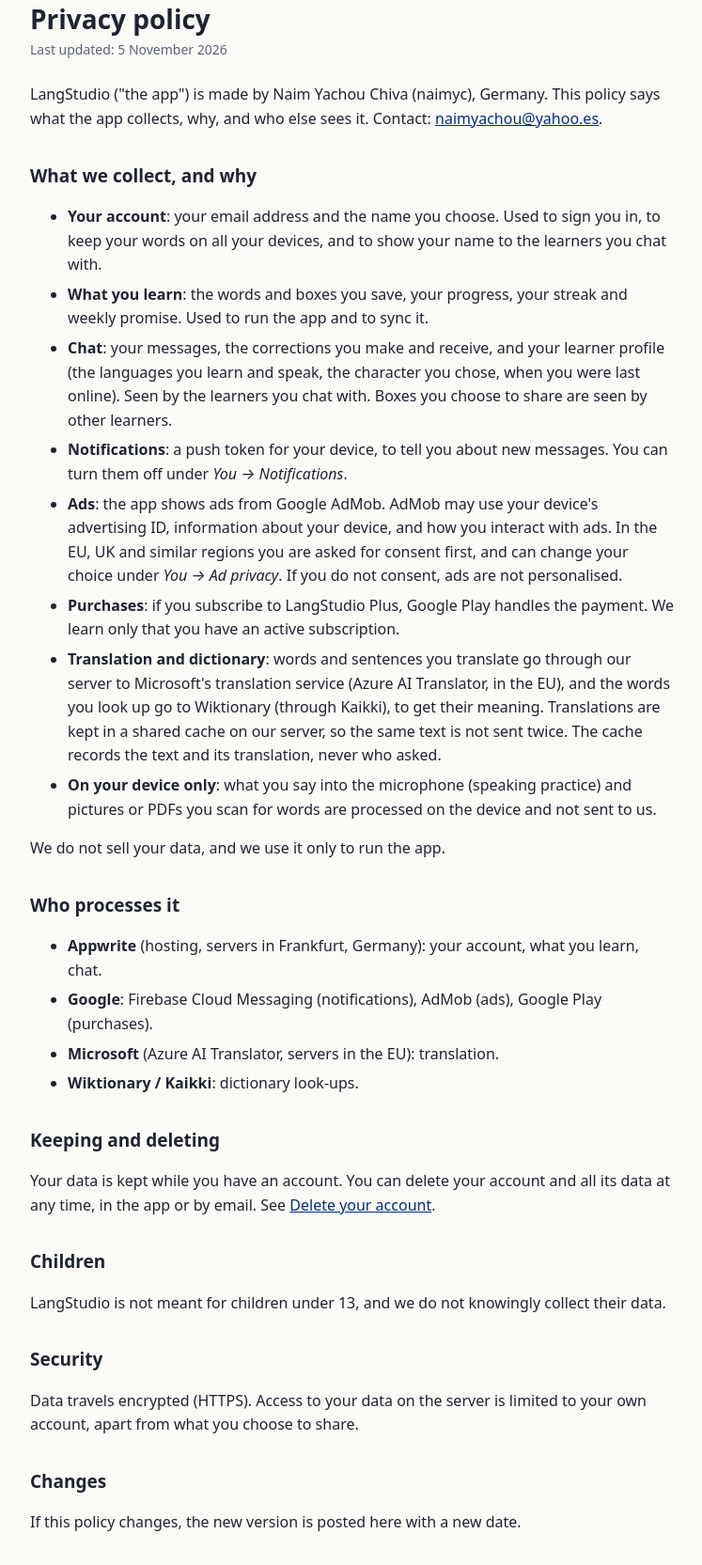
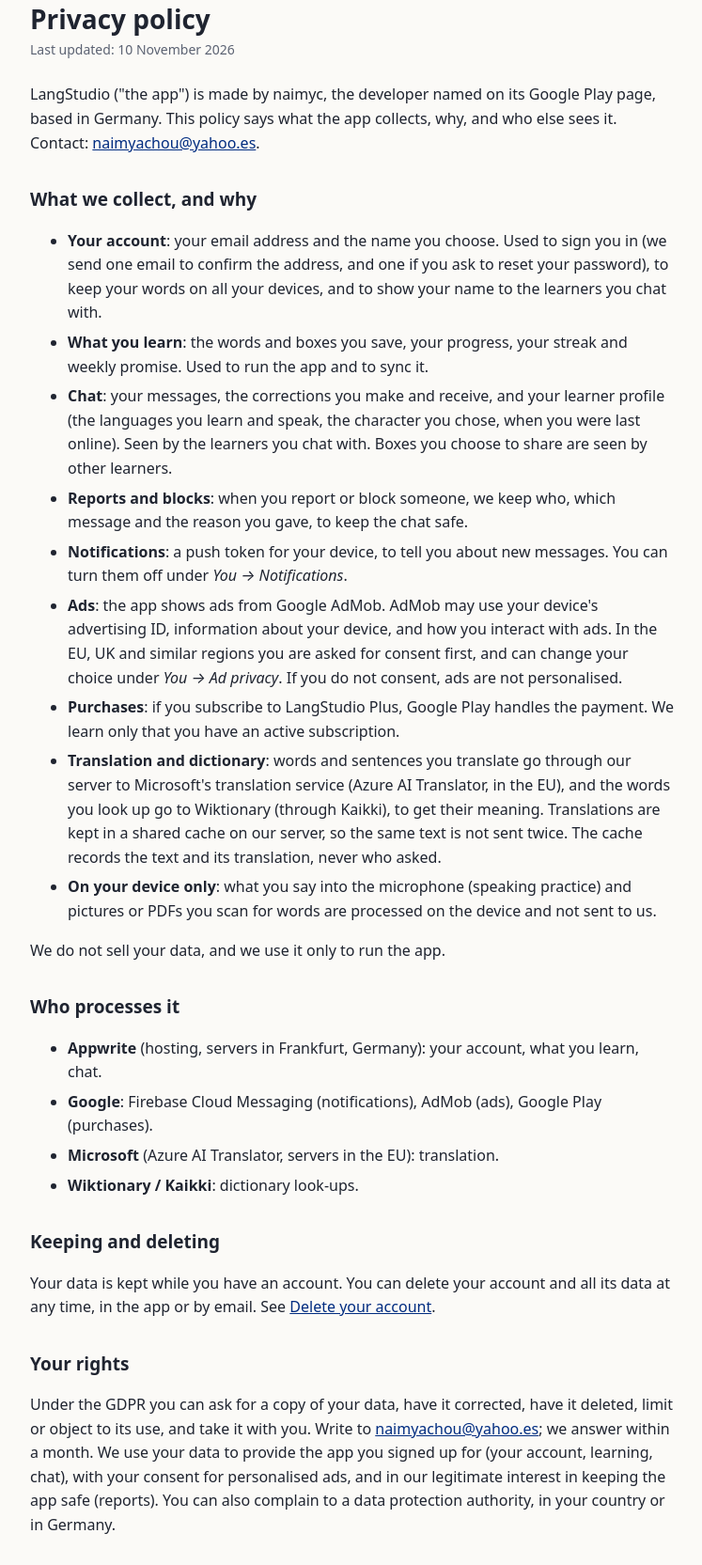
Before and after one commit to naimyc/naimyc.github.io, a plain HTML site: page privacy.html in a window 1280 px wide. Shown: the part 101-1766 px from the top of the page at 94% size, without its empty margins (264-1011 px from the left). Drawn offline with Linux system fonts and the light colour scheme.

Commit message:
Pages ready for Google Play: naimyc as the developer, GDPR rights, terms linked

```diff
--- a/privacy.html
+++ b/privacy.html
@@ -12,16 +12,18 @@
 <main>
   <header><img src="icon.png" alt=""><a href="./">LangStudio</a></header>
   <h1>Privacy policy</h1>
-  <p class="updated">Last updated: 5 November 2026</p>
+  <p class="updated">Last updated: 10 November 2026</p>
 
-  <p>LangStudio ("the app") is made by Naim Yachou Chiva (naimyc), Germany. This
+  <p>LangStudio ("the app") is made by naimyc, the developer named on its
+    Google Play page, based in Germany. This
     policy says what the app collects, why, and who else sees it. Contact:
     <a href="mailto:naimyachou@yahoo.es">naimyachou@yahoo.es</a>.</p>
 
   <h2>What we collect, and why</h2>
   <ul>
     <li><strong>Your account</strong>: your email address and the name you
-      choose. Used to sign you in, to keep your words on all your devices,
+      choose. Used to sign you in (we send one email to confirm the address,
+      and one if you ask to reset your password), to keep your words on all your devices,
       and to show your name to the learners you chat with.</li>
     <li><strong>What you learn</strong>: the words and boxes you save, your
       progress, your streak and weekly promise. Used to run the app and to
@@ -31,6 +33,9 @@
       the character you chose, when you were last online). Seen by the
       learners you chat with. Boxes you choose to share are seen by other
       learners.</li>
+    <li><strong>Reports and blocks</strong>: when you report or block someone,
+      we keep who, which message and the reason you gave, to keep the chat
+      safe.</li>
     <li><strong>Notifications</strong>: a push token for your device, to tell
       you about new messages. You can turn them off under
       <em>You → Notifications</em>.</li>
@@ -72,6 +77,16 @@
     account and all its data at any time, in the app or by email. See
     <a href="delete-account.html">Delete your account</a>.</p>
 
+  <h2>Your rights</h2>
+  <p>Under the GDPR you can ask for a copy of your data, have it corrected,
+    have it deleted, limit or object to its use, and take it with you. Write
+    to <a href="mailto:naimyachou@yahoo.es">naimyachou@yahoo.es</a>; we answer
+    within a month. We use your data to provide the app you signed up for
+    (your account, learning, chat), with your consent for personalised ads,
+    and in our legitimate interest in keeping the app safe (reports). You
+    can also complain to a data protection authority, in your country or in
+    Germany.</p>
+
   <h2>Children</h2>
   <p>LangStudio is not meant for children under 13, and we do not knowingly
     collect their data.</p>
@@ -85,6 +100,7 @@
     date.</p>
 
   <footer><a href="./">LangStudio</a> ·
+    <a href="terms.html">Terms of service</a> ·
     <a href="delete-account.html">Delete your account</a></footer>
 </main>
 </body>
```
Also changed, not shown: delete-account.html (+5 -3 lines), index.html (+3 -1 lines), terms.html (+6 -4 lines).
